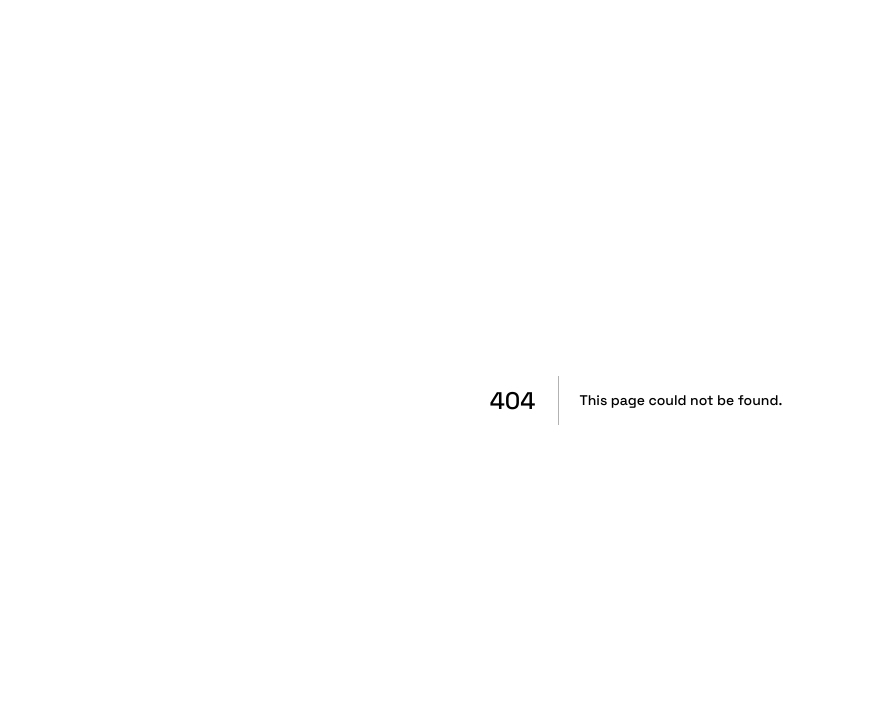
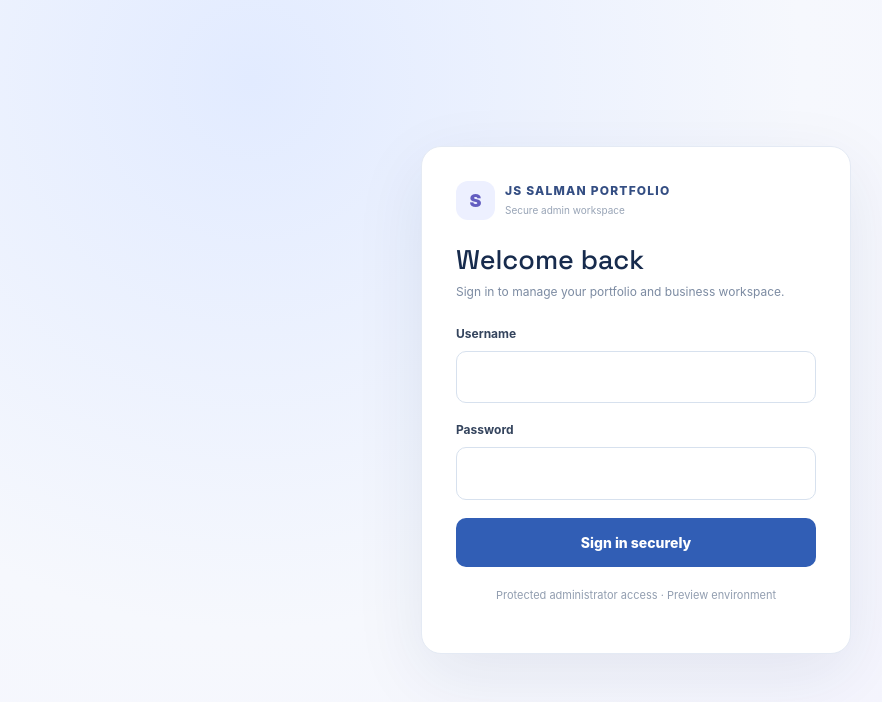
Before and after one commit to salmansmt24-cell/salman_portfolio, a Next.js app: page /admin/login in a window 1280 px wide. Before the commit this address had no page. Shown: the top 702 px of the page, without its empty margins (4-886 px from the left). Built offline with nearby package versions, Linux system fonts and the light colour scheme; no server answers.

Commit message:
Restore admin login and layout styles

```diff
--- /dev/null
+++ b/app/admin/login/page.tsx
@@ -0,0 +1,19 @@
+"use client";
+import {FormEvent,useState} from "react";
+import {useRouter} from "next/navigation";
+export default function AdminLoginPage(){
+ const [username,setUsername]=useState(""),[password,setPassword]=useState(""),[totp,setTotp]=useState(""),[requiresTotp,setRequiresTotp]=useState(false),[error,setError]=useState(""),[busy,setBusy]=useState(false);
+ const router=useRouter();
+ async function submit(e:FormEvent<HTMLFormElement>){e.preventDefault();setError("");setBusy(true);try{const response=await fetch("/api/admin/login",{method:"POST",headers:{"content-type":"application/json"},body:JSON.stringify({username,password,totp})});const data=await response.json();if(!response.ok){if(data.requiresTwoFactor)setRequiresTotp(true);throw new Error(data.error||"Login failed.")}router.replace(data.redirectTo||"/admin");router.refresh()}catch(err){setError(err instanceof Error?err.message:"Unable to sign in.")}finally{setBusy(false)}}
+ const field:React.CSSProperties={boxSizing:"border-box",width:"100%",padding:14,margin:"8px 0 18px",border:"1px solid #d7e1ee",borderRadius:10,fontSize:15};
+ return <main style={{minHeight:"100vh",display:"grid",placeItems:"center",padding:24,background:"radial-gradient(circle at 20% 10%,#e2ebff 0,#f6f8fd 44%,#f4f2ff 100%)",fontFamily:"Inter,Arial,sans-serif"}}>
+ <form onSubmit={submit} style={{width:"100%",maxWidth:430,background:"#fff",padding:34,borderRadius:20,boxShadow:"0 22px 70px #18345c16",border:"1px solid #e4eaf4"}}>
+ <div style={{display:"flex",alignItems:"center",gap:10}}><div style={{width:39,height:39,borderRadius:12,display:"grid",placeItems:"center",background:"#edf0ff",color:"#635dc0",fontWeight:900,fontSize:18}}>S</div><div><div style={{fontSize:12,fontWeight:800,color:"#344e83",letterSpacing:1.2}}>JS SALMAN PORTFOLIO</div><div style={{fontSize:10,color:"#98a4b6",marginTop:3}}>Secure admin workspace</div></div></div>
+ <h1 style={{fontSize:27,color:"#172b4d",margin:"24px 0 7px"}}>Welcome back</h1><p style={{color:"#7c8ba2",fontSize:12,marginBottom:24}}>Sign in to manage your portfolio and business workspace.</p>
+ <label style={{display:"block",fontSize:12,fontWeight:700,color:"#34445d"}}>Username</label><input autoComplete="username" required value={username} onChange={e=>setUsername(e.target.value)} style={field}/>
+ <label style={{display:"block",fontSize:12,fontWeight:700,color:"#34445d"}}>Password</label><input type="password" autoComplete="current-password" required value={password} onChange={e=>setPassword(e.target.value)} style={field}/>
+ {requiresTotp&&<><label style={{display:"block",fontSize:12,fontWeight:700,color:"#34445d"}}>Authenticator code</label><input inputMode="numeric" autoComplete="one-time-code" maxLength={6} required value={totp} onChange={e=>setTotp(e.target.value.replace(/\D/g,""))} placeholder="6-digit code" style={field}/></>}
+ {error&&<p role="alert" style={{color:"#b42318",fontSize:12,margin:"0 0 14px"}}>{error}</p>}
+ <button disabled={busy} style={{width:"100%",padding:14,border:0,borderRadius:10,background:"#315eb5",color:"#fff",fontSize:14,fontWeight:800,cursor:"pointer",opacity:busy ? 0.7 : 1}}>{busy?"Verifying…":requiresTotp?"Verify & sign in":"Sign in securely"}</button>
+ <p style={{fontSize:11,color:"#929eb0",marginTop:20,textAlign:"center"}}>Protected administrator access · Preview environment</p></form></main>;
+}
```
